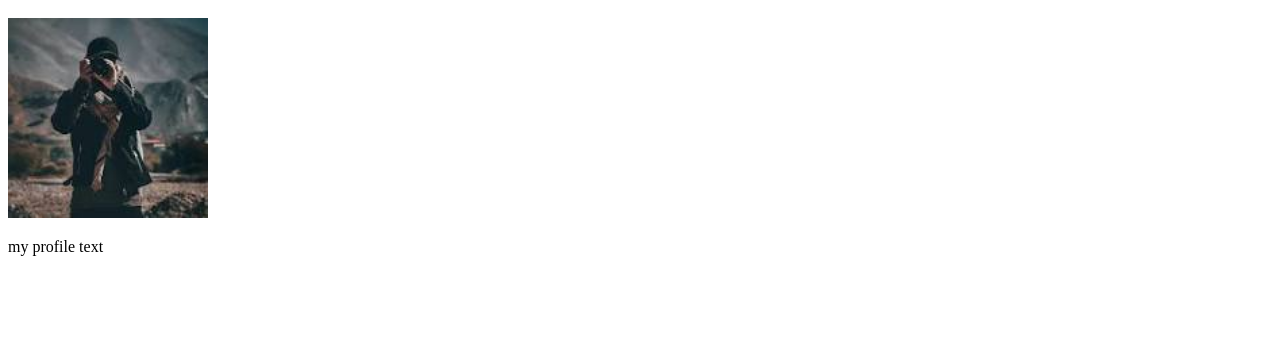
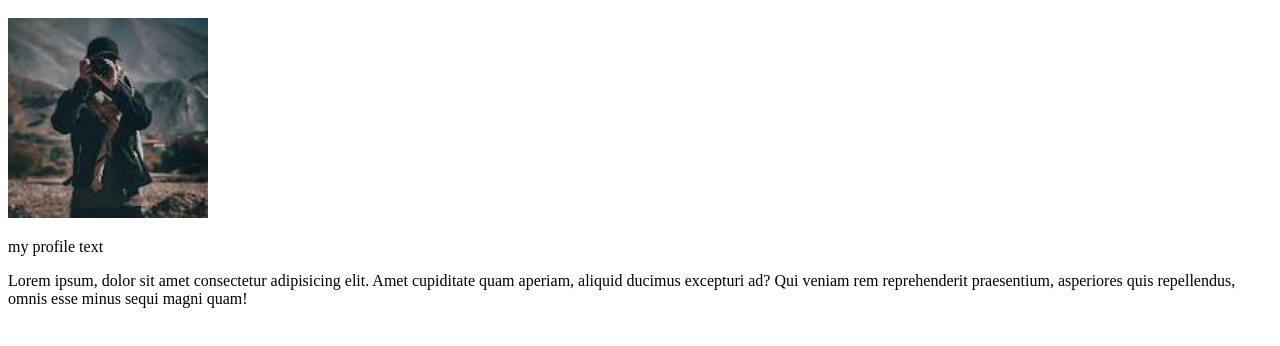
Before and after one commit to Yogesh2005STARK/Mini-Project, a plain HTML site: page index.html in a window 1280 px wide. Shown: the part 120-466 px from the top of the page. Drawn offline with Linux system fonts and the light colour scheme.

Commit message:
added paragraph

```diff
--- a/index.html
+++ b/index.html
@@ -10,5 +10,6 @@
  <h1>new name</h1>
     <img width ="200px" src="profile.jpeg" alt="">
     <p>my profile text</p>
+    <p>Lorem ipsum, dolor sit amet consectetur adipisicing elit. Amet cupiditate quam aperiam, aliquid ducimus excepturi ad? Qui veniam rem reprehenderit praesentium, asperiores quis repellendus, omnis esse minus sequi magni quam!</p>
 </body>
 </html>
```
